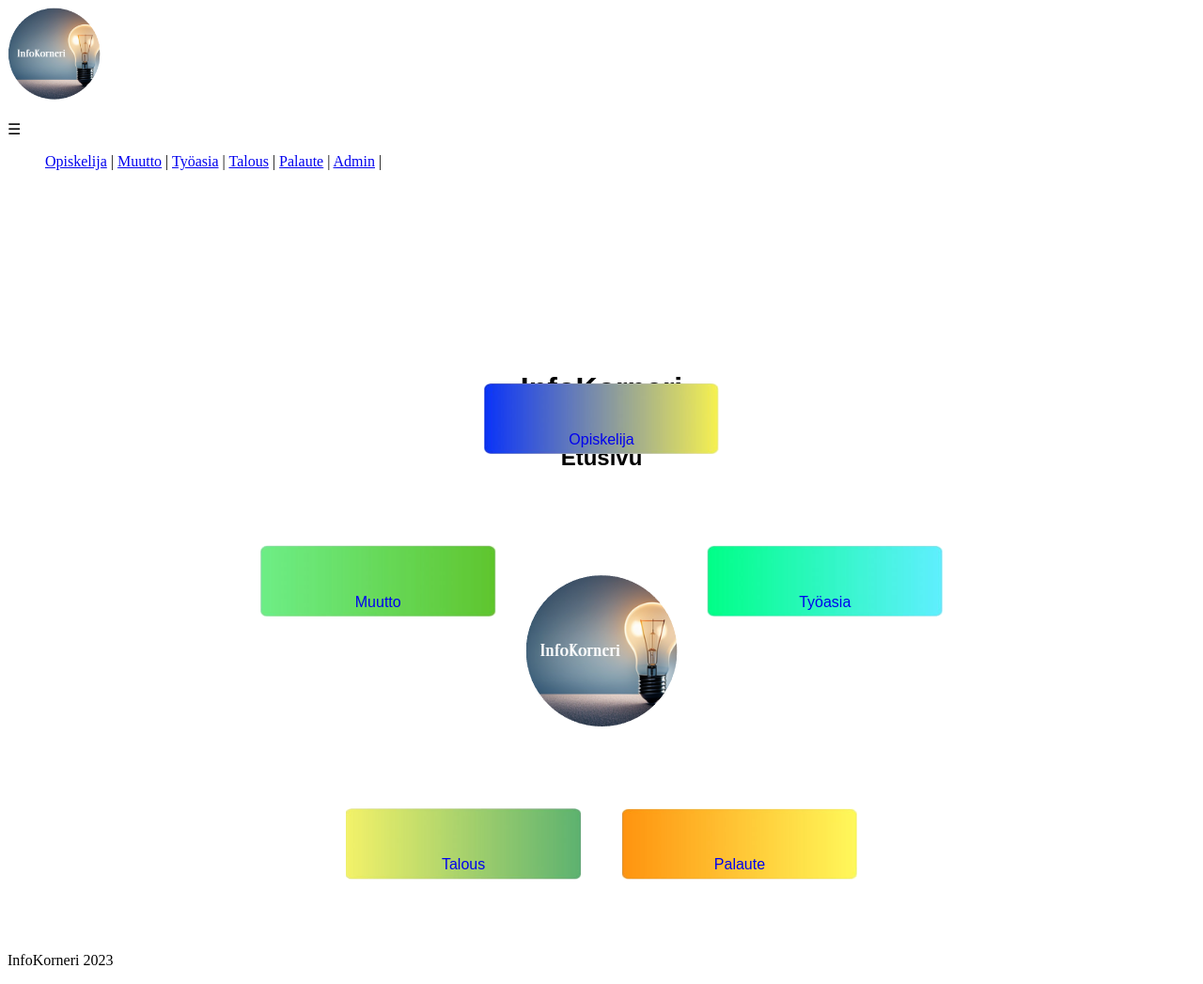
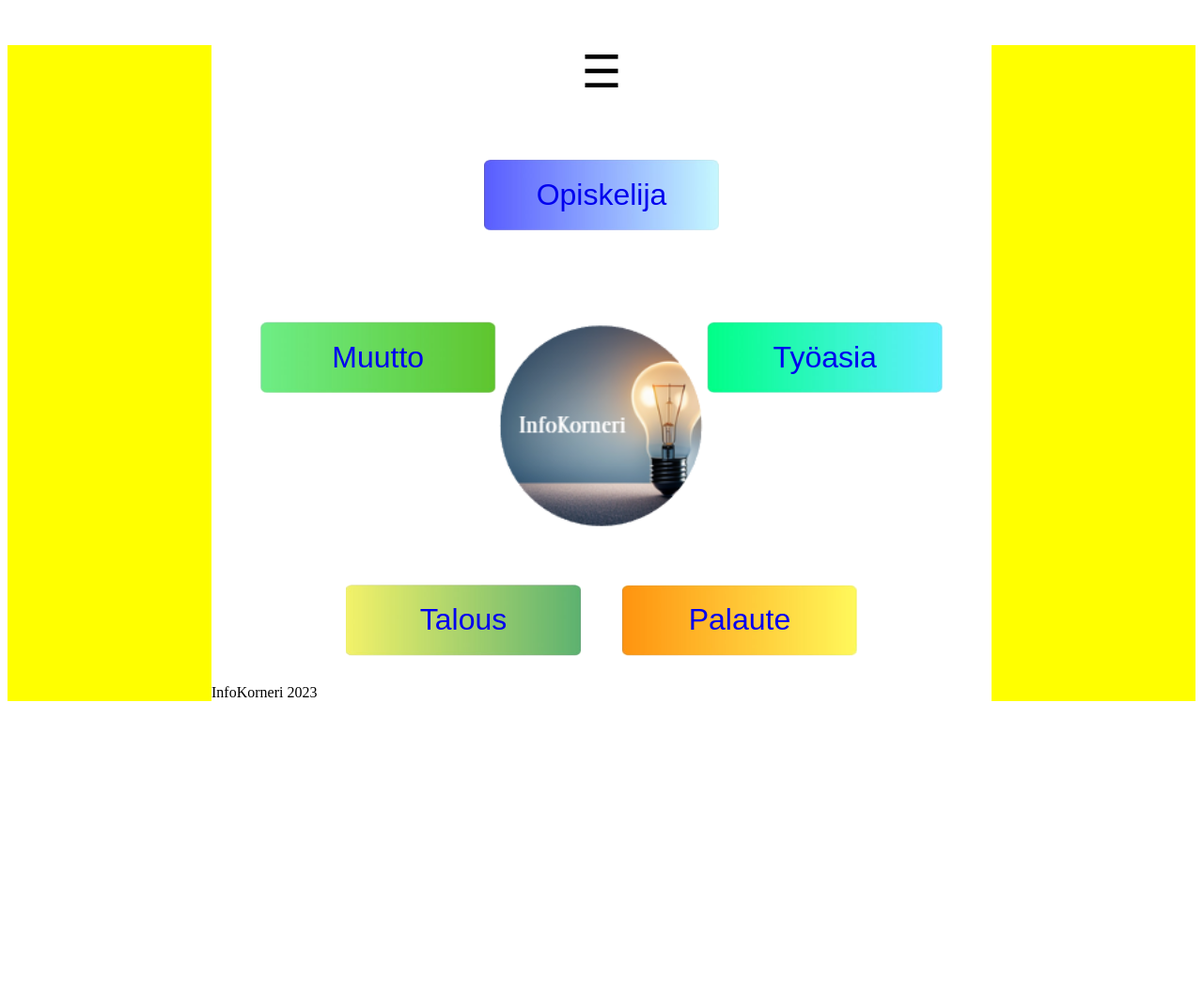
Before and after one commit to opadevelopment/DjangoWebsite, a Django app: page / in a window 1280 px wide. Shown: the whole page at 94% size. After the commit the page ends 746 px from the top, so only its background shows below. Run offline with Django 4.2, Linux system fonts and the light colour scheme.

Commit message:
Etusivu ja burgerimenu muokattu

```diff
--- a/website/static/base.css
+++ b/website/static/base.css
@@ -5,7 +5,7 @@
     flex-direction: column;
     justify-content: center;
     align-items: center;
-    height: 100vh;
+    height: 70vh;
   }
 
 
@@ -23,6 +23,7 @@
   }
   .center-image {
     position: absolute;
+
 
     z-index: 1;
   }
@@ -42,10 +43,12 @@
 
   .circle-item-text {
     font-family:Arial, Helvetica, sans-serif;
+    font-size: xx-large;
     position: absolute;
-    bottom: -10px; /*Adjust this value to change the distance between the image and text*/
-    left: 0;
-    right: 0;
+    /* bottom: -10px; Adjust this value to change the distance between the image and text */
+    top: 50%;
+    left: 50%;
+    transform: translate(-50%, -50%);
     text-align: center;
   }
 
@@ -293,3 +296,63 @@
   width: 450px;
   height: 50px;
 }
+.info-row .container {
+  display: flex;
+  flex-wrap: wrap;
+  justify-content: center;
+  align-items: stretch;
+  margin: 0 auto;
+  max-width: 800px;
+
+}
+.info-row .column {
+  flex: 1;
+  padding: 0px;
+
+  margin: 10px;
+  text-align: center;
+}
+
+.info-row .row {
+  display: flex;
+  flex-direction: row;
+  align-items: center;
+  justify-content: center;
+}
+
+.info-row .row img {
+  max-width: 100%;
+  height: auto;
+}
+
+.info-row .row p {
+  margin: 0 10px;
+}
+
+.info-row .text-row {
+
+  background-size: cover;
+  background-position: center center;
+  background-repeat: no-repeat;
+  padding: 20px;
+  text-align: center;
+  margin: 10px;
+}
+
+.info-row .text-row img {
+  max-width: 100%;
+  height: auto;
+}
+
+/* New styles added for header */
+.info-row h1 {
+  text-align: center;
+  margin-top: 0;
+}
+
+.info-row .text-container {
+  display: flex;
+  flex-direction: column;
+  justify-content: center;
+  align-items: center;
+}
--- a/website/templates/base.html
+++ b/website/templates/base.html
@@ -7,14 +7,17 @@
         <link rel="sortcut icon" href="{% static 'päivitettylogotxtkeskellä.png'%}">
     </head>
     <header>
+        <link rel="stylesheet" type="text/css" href="{% static 'style.css' %}">
         <title>InfoKorneri</title>
+        <div class="column">
         <nav>
-            <a href="{% url 'hello' %}"> <img class="logo" src="{% static 'päivitettylogotxtkeskellä.png' %}" height="100px" width="100px" alt="InfoKorneri"> </a>
+            <!-- <a href="{% url 'hello' %}"> <img class="logo" src="{% static 'päivitettylogotxtkeskellä.png' %}" height="100px" width="100px" alt="InfoKorneri"> </a> -->
             <div class="menuburger">
-                <p onclick="menu()">&#9776;</p>
+                <p onclick="menu()" style="font-size: xxx-large;" >&#9776;</p>
             </div>
-            <ul id="menu" class = "mobile-nav-links">
+            <ul id="menu" class = "mobile-nav-links" style ="display: none; width: 100%; flex-direction: column;">
                 <!-- <a href="http://127.0.0.1:8000/testi/">Clickaa tästä testisivulle</a> | -->
+                <a href="http://127.0.0.1:8000/">Etusivu</a> |
                 <a href="http://127.0.0.1:8000/opiskelija/">Opiskelija</a> |
                 <a href="http://127.0.0.1:8000/muutto/">Muutto</a> |
                 <a href="http://127.0.0.1:8000/tyoasia/">Työasia</a> |
@@ -23,6 +26,7 @@
                 <a href="http://127.0.0.1:8000/admin/">Admin</a> |
             </ul>
         </nav>
+        </div>
     </header>
     <script type="text/javascript">
 
--- a/website/templates/hello.html
+++ b/website/templates/hello.html
@@ -5,15 +5,15 @@
 {% extends "base.html" %}
 {% block body %}
 {% load static %}
-<body>
+<body class="info-row">
   <div class = etusivu>
-  <h1>InfoKorneri</h1>
+  <!-- <h1>InfoKorneri</h1> -->
 
-  <h2> Etusivu</h2>
+  <!-- <h2> Etusivu</h2> -->
 
   <div class="circle-container">
       <div class="center-image">
-        <img src="{% static 'päivitettylogotxtkeskellä.png' %}" alt="Center image description">
+        <img src="{% static 'päivitettylogotxtkeskellä.png' %}" alt="Center image description" style="height: 220px; width: 220px;">
         <div class="circle-item-text">
         </div>
       </div>
@@ -58,7 +58,7 @@
 
       <div class="circle-item">
         <a href="http://127.0.0.1:8000/opiskelija/">
-        <img src="{% static 'palikka5.png' %}" alt="Image 5 description">
+        <img src="{% static 'palikka8.png' %}" alt="Image 5 description">
 
         <div class="circle-item-text">
           <p>Opiskelija</p>
--- a/website/templates/muutto.html
+++ b/website/templates/muutto.html
@@ -10,7 +10,7 @@
 
 <head>
     <title>info-row</title>
-    <style>
+    <!-- <style>
         .info-row .container {
             display: flex;
             flex-wrap: wrap;
@@ -71,7 +71,7 @@
             justify-content: center;
             align-items: center;
         }
-    </style>
+    </style> -->
 
 </head>
     <link rel="stylesheet" type="text/css" href="{% static 'style.css' %}">
```
